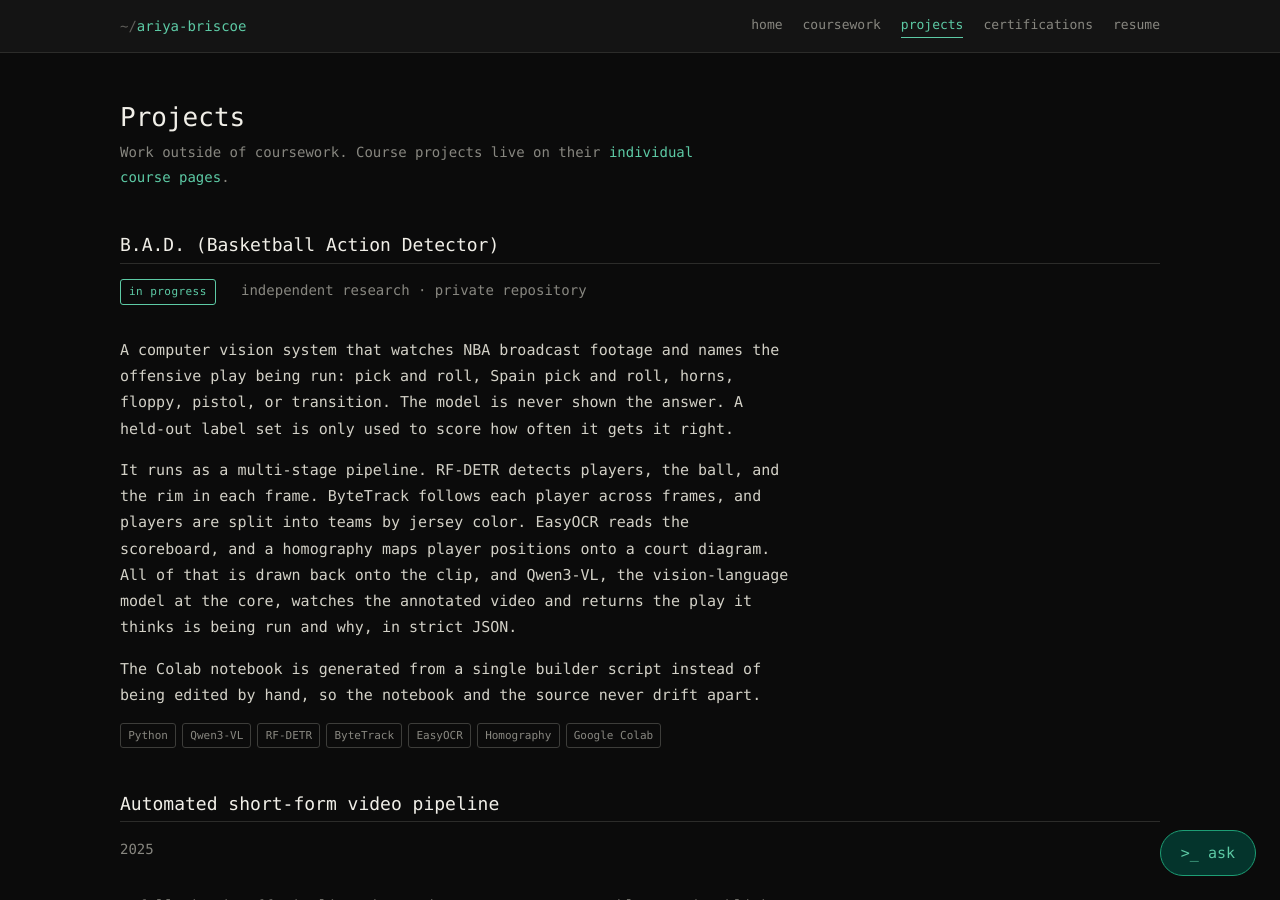
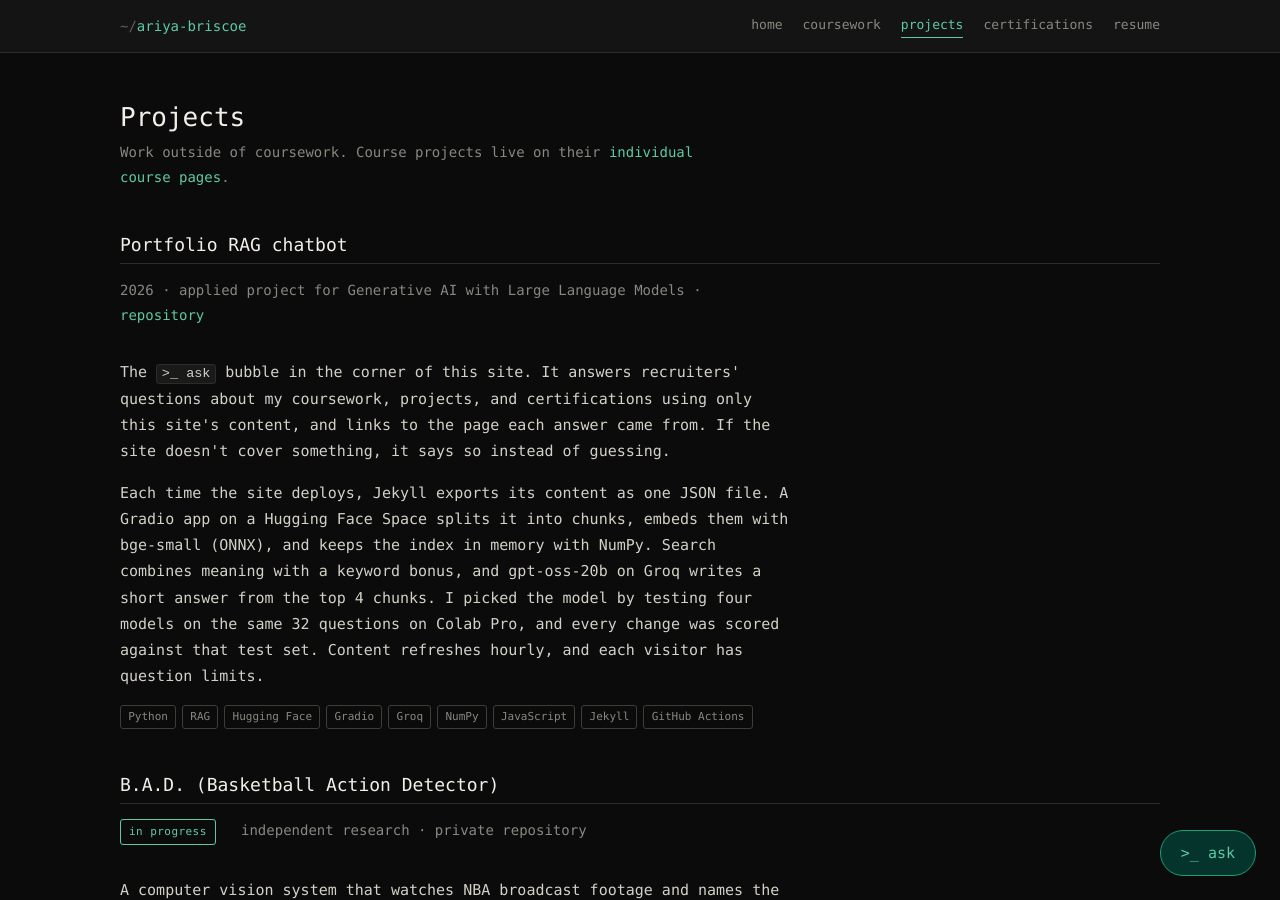
Before and after one commit to ryebriscoe/ryebriscoe.github.io, a Jekyll site: the page built from projects.md, in a window 1280 px wide and 900 px high. Built offline with Jekyll 4.4.1, drawn with Linux system fonts in a browser that asks for light colours.

Commit message:
Add the RAG chatbot to the projects page and resume; simplify the chatbot guide

```diff
--- a/_includes/projects-body.html
+++ b/_includes/projects-body.html
@@ -3,6 +3,41 @@
   Work outside of coursework. Course projects live on their
   <a href="{{ '/coursework/' | relative_url }}">individual course pages</a>.
 </p>
+
+<h2>Portfolio RAG chatbot</h2>
+<p class="lede">
+  2026 &middot; applied project for Generative AI with Large Language Models &middot;
+  <a href="https://github.com/ryebriscoe/portfolio-chatbot">repository</a>
+</p>
+
+<p>
+  The <code>&gt;_ ask</code> bubble in the corner of this site. It answers
+  recruiters' questions about my coursework, projects, and certifications using
+  only this site's content, and links to the page each answer came from. If the
+  site doesn't cover something, it says so instead of guessing.
+</p>
+
+<p>
+  Each time the site deploys, Jekyll exports its content as one JSON file. A
+  Gradio app on a Hugging Face Space splits it into chunks, embeds them with
+  bge-small (ONNX), and keeps the index in memory with NumPy. Search combines
+  meaning with a keyword bonus, and gpt-oss-20b on Groq writes a short answer
+  from the top 4 chunks. I picked the model by testing four models on the same
+  32 questions on Colab Pro, and every change was scored against that test set.
+  Content refreshes hourly, and each visitor has question limits.
+</p>
+
+<ul class="chips">
+  <li>Python</li>
+  <li>RAG</li>
+  <li>Hugging Face</li>
+  <li>Gradio</li>
+  <li>Groq</li>
+  <li>NumPy</li>
+  <li>JavaScript</li>
+  <li>Jekyll</li>
+  <li>GitHub Actions</li>
+</ul>
 
 <h2>B.A.D. (Basketball Action Detector)</h2>
 <p class="lede">
```
Also changed, not shown: docs/rag-chatbot/2026-11-12-rag-chatbot-plan.md (+0 -2 lines), docs/rag-chatbot/README.md (+47 -85 lines), docs/rag-chatbot/hugging-face-setup.md (+4 -4 lines), 1 other file.
